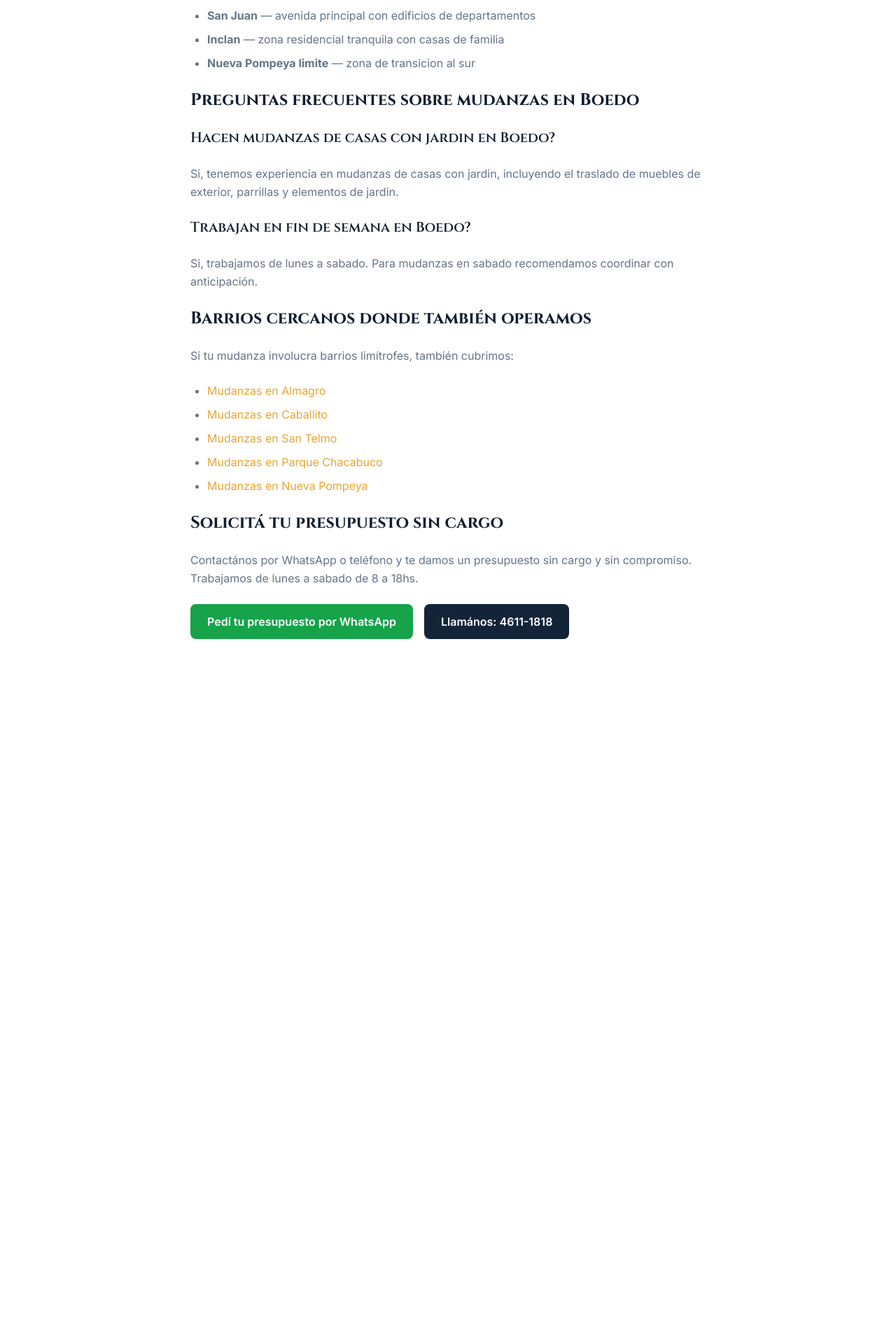
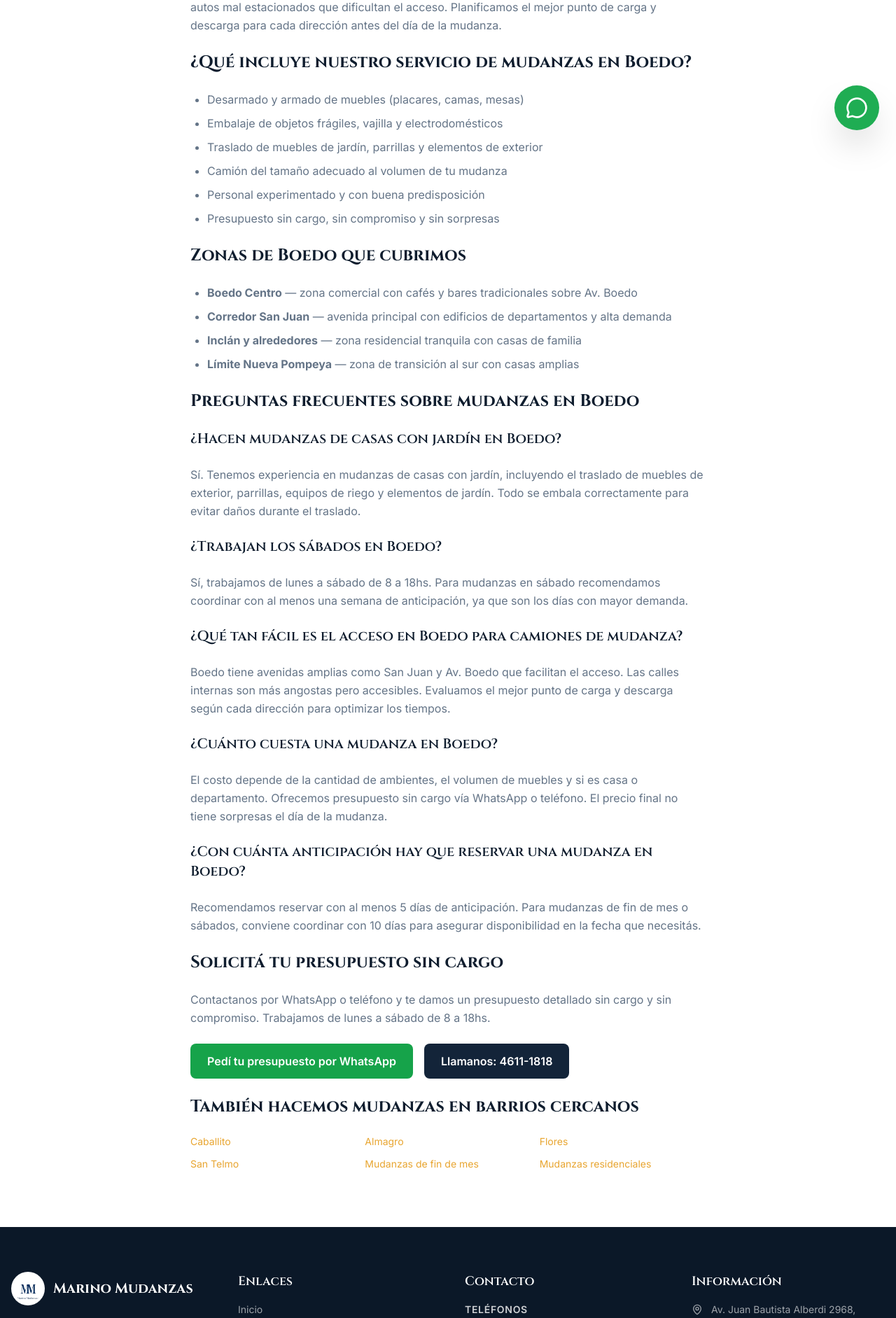
Before and after one commit to Lukaku55/marinomudanzas-next, a Next.js app: page /blog/mudanzas-boedo in a window 1280 px wide. Shown: the part 590-2473 px from the top of the page at 70% size. Before the commit the page ends 1583 px from the top, so only its background shows below. Built offline with nearby package versions, Linux system fonts and the light colour scheme.

Commit message:
SEO: expand mudanzas-boedo with BreadcrumbList, FAQPage schema, Header/Footer/WhatsApp, fix accent marks, ~700 words

```diff
--- a/app/blog/mudanzas-boedo/page.tsx
+++ b/app/blog/mudanzas-boedo/page.tsx
@@ -6,16 +6,28 @@ import Link from "next/link";
 
 export const metadata: Metadata = {
   title: "Mudanzas en Boedo Buenos Aires | Marino Mudanzas",
-  description: "Servicio de mudanzas en Boedo, Buenos Aires. Barrio familiar y tradicional. Mas de 80 años de experiencia. Presupuesto sin cargo. Tel 4611-1818",
+  description: "Mudanzas en Boedo con más de 80 años de experiencia. Barrio tradicional, casas con jardín y edificios de los 60. Presupuesto sin cargo. Tel 4611-1818.",
 };
 
+const breadcrumb = {
+  "@context": "https://schema.org",
+  "@type": "BreadcrumbList",
+  "itemListElement": [
+    { "@type": "ListItem", "position": 1, "name": "Inicio", "item": "https://www.mudanzasmarino.com.ar" },
+    { "@type": "ListItem", "position": 2, "name": "Blog", "item": "https://www.mudanzasmarino.com.ar/blog" },
+    { "@type": "ListItem", "position": 3, "name": "Mudanzas en Boedo", "item": "https://www.mudanzasmarino.com.ar/blog/mudanzas-boedo" }
+  ]
+};
 
 const jsonLd = {
   "@context": "https://schema.org",
   "@type": "Article",
   "headline": "Mudanzas en Boedo Buenos Aires | Marino Mudanzas",
-  "description": "Servicio de mudanzas en Boedo, Buenos Aires. Barrio familiar y tradicional. Mas de 80 años de experiencia. Presupuesto sin cargo. Tel 4611-1818",
+  "description": "Mudanzas en Boedo con más de 80 años de experiencia. Barrio tradicional, casas con jardín y edificios de los 60. Presupuesto sin cargo. Tel 4611-1818.",
   "url": "https://www.mudanzasmarino.com.ar/blog/mudanzas-boedo",
+  "datePublished": "2026-04-22",
+  "dateModified": "2026-06-29",
+  "mainEntityOfPage": { "@type": "WebPage", "@id": "https://www.mudanzasmarino.com.ar/blog/mudanzas-boedo" },
   "author": {
     "@type": "Organization",
     "name": "Marino Mudanzas",
@@ -31,51 +43,128 @@ const jsonLd = {
   }
 };
 
+const faqLd = {
+  "@context": "https://schema.org",
+  "@type": "FAQPage",
+  "mainEntity": [
+    {
+      "@type": "Question",
+      "name": "¿Hacen mudanzas de casas con jardín en Boedo?",
+      "acceptedAnswer": {
+        "@type": "Answer",
+        "text": "Sí. Tenemos experiencia en mudanzas de casas con jardín, incluyendo el traslado de muebles de exterior, parrillas, equipos de riego y elementos de jardín. Todo se embala correctamente para evitar daños durante el traslado."
+      }
+    },
+    {
+      "@type": "Question",
+      "name": "¿Trabajan los sábados en Boedo?",
+      "acceptedAnswer": {
+        "@type": "Answer",
+        "text": "Sí, trabajamos de lunes a sábado de 8 a 18hs. Para mudanzas en sábado recomendamos coordinar con al menos una semana de anticipación, ya que son los días con mayor demanda."
+      }
+    },
+    {
+      "@type": "Question",
+      "name": "¿Qué tan fácil es el acceso en Boedo para camiones de mudanza?",
+      "acceptedAnswer": {
+        "@type": "Answer",
+        "text": "Boedo tiene avenidas amplias como San Juan y Av. Boedo que facilitan el acceso de camiones. Las calles internas son más angostas pero accesibles. Evaluamos el mejor punto de carga y descarga según cada dirección para optimizar los tiempos."
+      }
+    },
+    {
+      "@type": "Question",
+      "name": "¿Cuánto cuesta una mudanza en Boedo?",
+      "acceptedAnswer": {
+        "@type": "Answer",
+        "text": "El costo depende de la cantidad de ambientes, el volumen de muebles y si es casa o departamento. Ofrecemos presupuesto sin cargo vía WhatsApp o teléfono. El precio final no tiene sorpresas el día de la mudanza."
+      }
+    },
+    {
+      "@type": "Question",
+      "name": "¿Con cuánta anticipación hay que reservar una mudanza en Boedo?",
+      "acceptedAnswer": {
+        "@type": "Answer",
+        "text": "Recomendamos reservar con al menos 5 días de anticipación. Para mudanzas de fin de mes o sábados, conviene coordinar con 10 días para asegurar disponibilidad en la fecha que necesitás."
+      }
+    }
+  ]
+};
+
 export default function Page() {
   return (
     <>
+      <script type="application/ld+json" dangerouslySetInnerHTML={{ __html: JSON.stringify(breadcrumb) }} />
       <script type="application/ld+json" dangerouslySetInnerHTML={{ __html: JSON.stringify(jsonLd) }} />
+      <script type="application/ld+json" dangerouslySetInnerHTML={{ __html: JSON.stringify(faqLd) }} />
+      <Header />
       <main className="pt-24 pb-20">
         <article className="container mx-auto px-4 max-w-3xl">
-          <Link href="/blog" className="font-body text-gold hover:underline text-sm mb-6 inline-block">Volver al blog</Link>
+          <Link href="/blog" className="font-body text-gold hover:underline text-sm mb-6 inline-block">← Volver al blog</Link>
           <h1 className="font-display text-3xl md:text-5xl font-bold text-foreground mb-4">Mudanzas en Boedo</h1>
           <div className="prose prose-lg mt-8 font-body text-muted-foreground leading-relaxed space-y-6">
-            <p>Boedo es uno de los barrios mas tradicionales y familiares de Buenos Aires. Con una mezcla de casas de familia y edificios de departamentos, es un barrio ideal para vivir. En Marino Mudanzas tenemos decadas de experiencia realizando mudanzas en Boedo con la eficiencia y el cuidado que nos caracteriza.</p>
-            <h2 className="font-display text-2xl font-bold text-foreground mt-10 mb-4">Particularidades de las mudanzas en Boedo</h2>
-            <p>Boedo tiene avenidas amplias como San Juan y Boedo que fácilitan el acceso de camiónes. Sus casas de familia suelen tener jardin y garaje. Los edificios son en su mayoria de los anos 60 y 70, con ascensores de tamano estandar.</p>
+
+            <p>Boedo es uno de los barrios más tradicionales de Buenos Aires, con una identidad propia marcada por su historia tanguera y su ambiente familiar. Casas de familia con jardín, edificios de los años 60 con buenos ascensores y avenidas amplias como San Juan y Boedo hacen de este barrio un lugar relativamente accesible para mudanzas. Marino Mudanzas tiene décadas de experiencia trabajando en Boedo, y conocemos cada rincón del barrio.</p>
+
+            <h2 className="font-display text-2xl font-bold text-foreground mt-10 mb-4">Cómo son las mudanzas en Boedo</h2>
+            <p>Boedo tiene características favorables para las mudanzas: sus avenidas principales son amplias y permiten estacionar camiones sin complicaciones. Los edificios son en su mayoría de los años 60 y 70, con ascensores de tamaño estándar y pasillos accesibles. Las casas de familia tienen entradas amplias con jardín o garaje, lo que facilita el traslado de muebles grandes.</p>
+            <p>Sin embargo, algunas calles internas son angostas y en las zonas más residenciales puede haber autos mal estacionados que dificultan el acceso. Planificamos el mejor punto de carga y descarga para cada dirección antes del día de la mudanza.</p>
+
+            <h2 className="font-display text-2xl font-bold text-foreground mt-10 mb-4">¿Qué incluye nuestro servicio de mudanzas en Boedo?</h2>
+            <ul className="list-disc pl-6 space-y-2">
+              <li>Desarmado y armado de muebles (placares, camas, mesas)</li>
+              <li>Embalaje de objetos frágiles, vajilla y electrodomésticos</li>
+              <li>Traslado de muebles de jardín, parrillas y elementos de exterior</li>
+              <li>Camión del tamaño adecuado al volumen de tu mudanza</li>
+              <li>Personal experimentado y con buena predisposición</li>
+              <li>Presupuesto sin cargo, sin compromiso y sin sorpresas</li>
+            </ul>
+
             <h2 className="font-display text-2xl font-bold text-foreground mt-10 mb-4">Zonas de Boedo que cubrimos</h2>
             <ul className="list-disc pl-6 space-y-2">
-              <li><strong>Boedo Centro</strong> — zona comercial con cafes y bares tradicionales</li>
-              <li><strong>San Juan</strong> — avenida principal con edificios de departamentos</li>
-              <li><strong>Inclan</strong> — zona residencial tranquila con casas de familia</li>
-              <li><strong>Nueva Pompeya limite</strong> — zona de transicion al sur</li>
-            </ul>
-            <h2 className="font-display text-2xl font-bold text-foreground mt-10 mb-4">Preguntas frecuentes sobre mudanzas en Boedo</h2>
-            <h3 className="font-display text-xl font-semibold text-foreground mt-6 mb-2">Hacen mudanzas de casas con jardin en Boedo?</h3>
-            <p>Si, tenemos experiencia en mudanzas de casas con jardin, incluyendo el traslado de muebles de exterior, parrillas y elementos de jardin.</p>
-            <h3 className="font-display text-xl font-semibold text-foreground mt-6 mb-2">Trabajan en fin de semana en Boedo?</h3>
-            <p>Si, trabajamos de lunes a sabado. Para mudanzas en sabado recomendamos coordinar con anticipación.</p>
-            <h2 className="font-display text-2xl font-bold text-foreground mt-10 mb-4">Barrios cercanos donde también operamos</h2>
-            <p>Si tu mudanza involucra barrios limítrofes, también cubrimos:</p>
-            <ul className="list-disc pl-6 space-y-2">
-              <li><a href="/blog/mudanzas-almagro" className="text-gold hover:underline">Mudanzas en Almagro</a></li>
-              <li><a href="/blog/mudanzas-caballito" className="text-gold hover:underline">Mudanzas en Caballito</a></li>
-              <li><a href="/blog/mudanzas-san-telmo" className="text-gold hover:underline">Mudanzas en San Telmo</a></li>
-              <li><a href="/blog/mudanzas-parque-chacabuco" className="text-gold hover:underline">Mudanzas en Parque Chacabuco</a></li>
-              <li><a href="/blog/mudanzas-nueva-pompeya" className="text-gold hover:underline">Mudanzas en Nueva Pompeya</a></li>
+              <li><strong>Boedo Centro</strong> — zona comercial con cafés y bares tradicionales sobre Av. Boedo</li>
+              <li><strong>Corredor San Juan</strong> — avenida principal con edificios de departamentos y alta demanda</li>
+              <li><strong>Inclán y alrededores</strong> — zona residencial tranquila con casas de familia</li>
+              <li><strong>Límite Nueva Pompeya</strong> — zona de transición al sur con casas amplias</li>
             </ul>
 
+            <h2 className="font-display text-2xl font-bold text-foreground mt-10 mb-4">Preguntas frecuentes sobre mudanzas en Boedo</h2>
+
+            <h3 className="font-display text-xl font-semibold text-foreground mt-6 mb-2">¿Hacen mudanzas de casas con jardín en Boedo?</h3>
+            <p>Sí. Tenemos experiencia en mudanzas de casas con jardín, incluyendo el traslado de muebles de exterior, parrillas, equipos de riego y elementos de jardín. Todo se embala correctamente para evitar daños durante el traslado.</p>
+
+            <h3 className="font-display text-xl font-semibold text-foreground mt-6 mb-2">¿Trabajan los sábados en Boedo?</h3>
+            <p>Sí, trabajamos de lunes a sábado de 8 a 18hs. Para mudanzas en sábado recomendamos coordinar con al menos una semana de anticipación, ya que son los días con mayor demanda.</p>
+
+            <h3 className="font-display text-xl font-semibold text-foreground mt-6 mb-2">¿Qué tan fácil es el acceso en Boedo para camiones de mudanza?</h3>
+            <p>Boedo tiene avenidas amplias como San Juan y Av. Boedo que facilitan el acceso. Las calles internas son más angostas pero accesibles. Evaluamos el mejor punto de carga y descarga según cada dirección para optimizar los tiempos.</p>
+
+            <h3 className="font-display text-xl font-semibold text-foreground mt-6 mb-2">¿Cuánto cuesta una mudanza en Boedo?</h3>
+            <p>El costo depende de la cantidad de ambientes, el volumen de muebles y si es casa o departamento. Ofrecemos presupuesto sin cargo vía WhatsApp o teléfono. El precio final no tiene sorpresas el día de la mudanza.</p>
+
+            <h3 className="font-display text-xl font-semibold text-foreground mt-6 mb-2">¿Con cuánta anticipación hay que reservar una mudanza en Boedo?</h3>
+            <p>Recomendamos reservar con al menos 5 días de anticipación. Para mudanzas de fin de mes o sábados, conviene coordinar con 10 días para asegurar disponibilidad en la fecha que necesitás.</p>
+
             <h2 className="font-display text-2xl font-bold text-foreground mt-10 mb-4">Solicitá tu presupuesto sin cargo</h2>
-            <p>Contactános por WhatsApp o teléfono y te damos un presupuesto sin cargo y sin compromiso. Trabajamos de lunes a sabado de 8 a 18hs.</p>
+            <p>Contactanos por WhatsApp o teléfono y te damos un presupuesto detallado sin cargo y sin compromiso. Trabajamos de lunes a sábado de 8 a 18hs.</p>
             <div className="flex flex-col sm:flex-row gap-4 mt-6">
               <a href="https://wa.me/5491154507435" target="_blank" rel="noopener noreferrer" className="flex items-center justify-center gap-2 bg-green-600 text-white px-6 py-3 rounded-lg font-semibold hover:opacity-90 transition-opacity">Pedí tu presupuesto por WhatsApp</a>
-              <a href="tel:+541146111818" className="flex items-center justify-center gap-2 bg-navy text-white px-6 py-3 rounded-lg font-semibold hover:opacity-90 transition-opacity">Llamános: 4611-1818</a>
+              <a href="tel:+541146111818" className="flex items-center justify-center gap-2 bg-navy text-white px-6 py-3 rounded-lg font-semibold hover:opacity-90 transition-opacity">Llamanos: 4611-1818</a>
+            </div>
+
+            <h2 className="font-display text-2xl font-bold text-foreground mt-10 mb-4">También hacemos mudanzas en barrios cercanos</h2>
+            <div className="grid grid-cols-2 sm:grid-cols-3 gap-3 mt-4">
+              <Link href="/blog/mudanzas-caballito" className="text-gold hover:underline text-sm">Caballito</Link>
+              <Link href="/blog/mudanzas-almagro" className="text-gold hover:underline text-sm">Almagro</Link>
+              <Link href="/blog/mudanzas-flores" className="text-gold hover:underline text-sm">Flores</Link>
+              <Link href="/blog/mudanzas-san-telmo" className="text-gold hover:underline text-sm">San Telmo</Link>
+              <Link href="/blog/mudanzas-fin-de-mes" className="text-gold hover:underline text-sm">Mudanzas de fin de mes</Link>
+              <Link href="/mudanzas-residenciales" className="text-gold hover:underline text-sm">Mudanzas residenciales</Link>
             </div>
           </div>
         </article>
       </main>
-
-
+      <Footer />
+      <WhatsAppButton />
     </>
   );
 };
```
